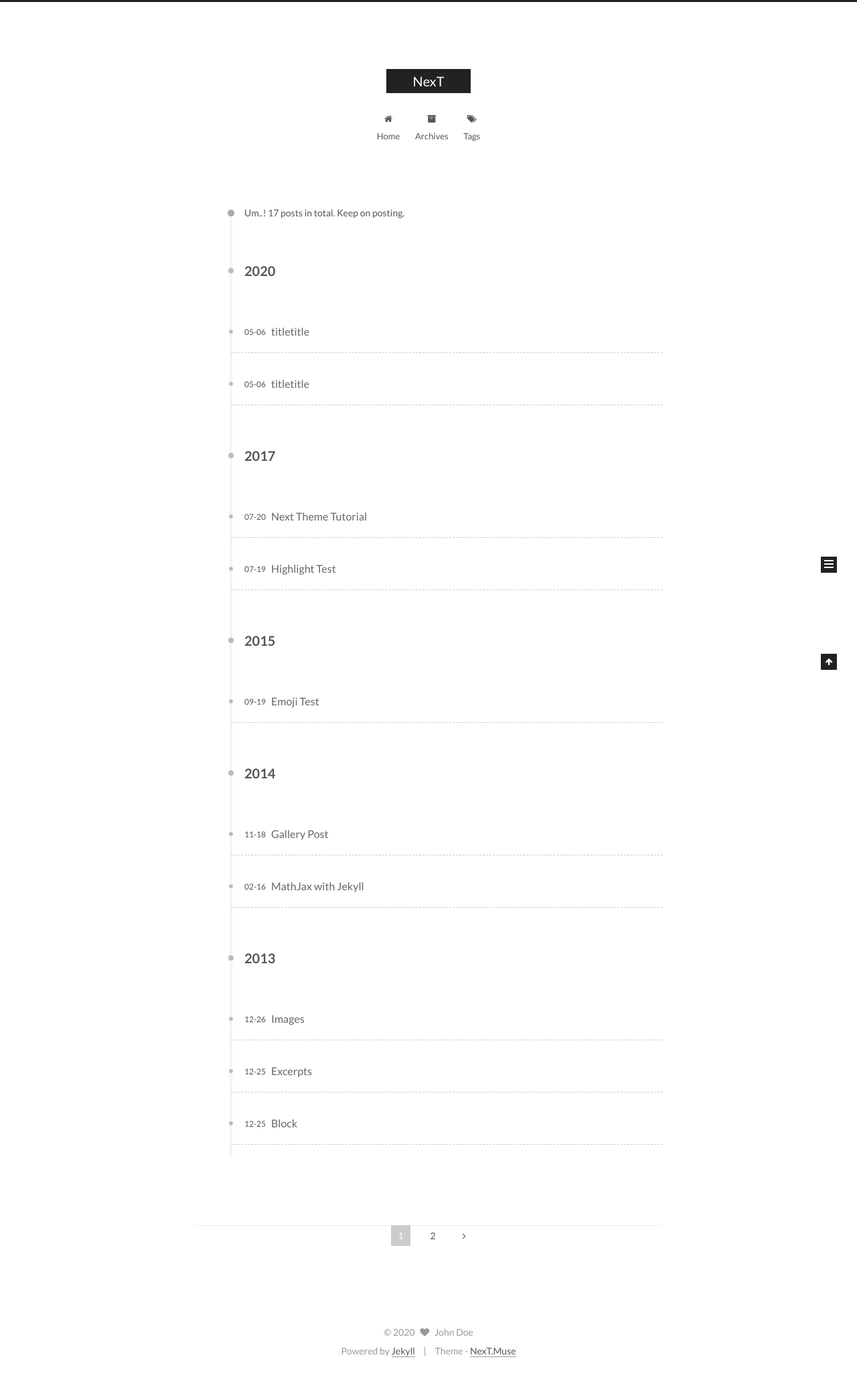
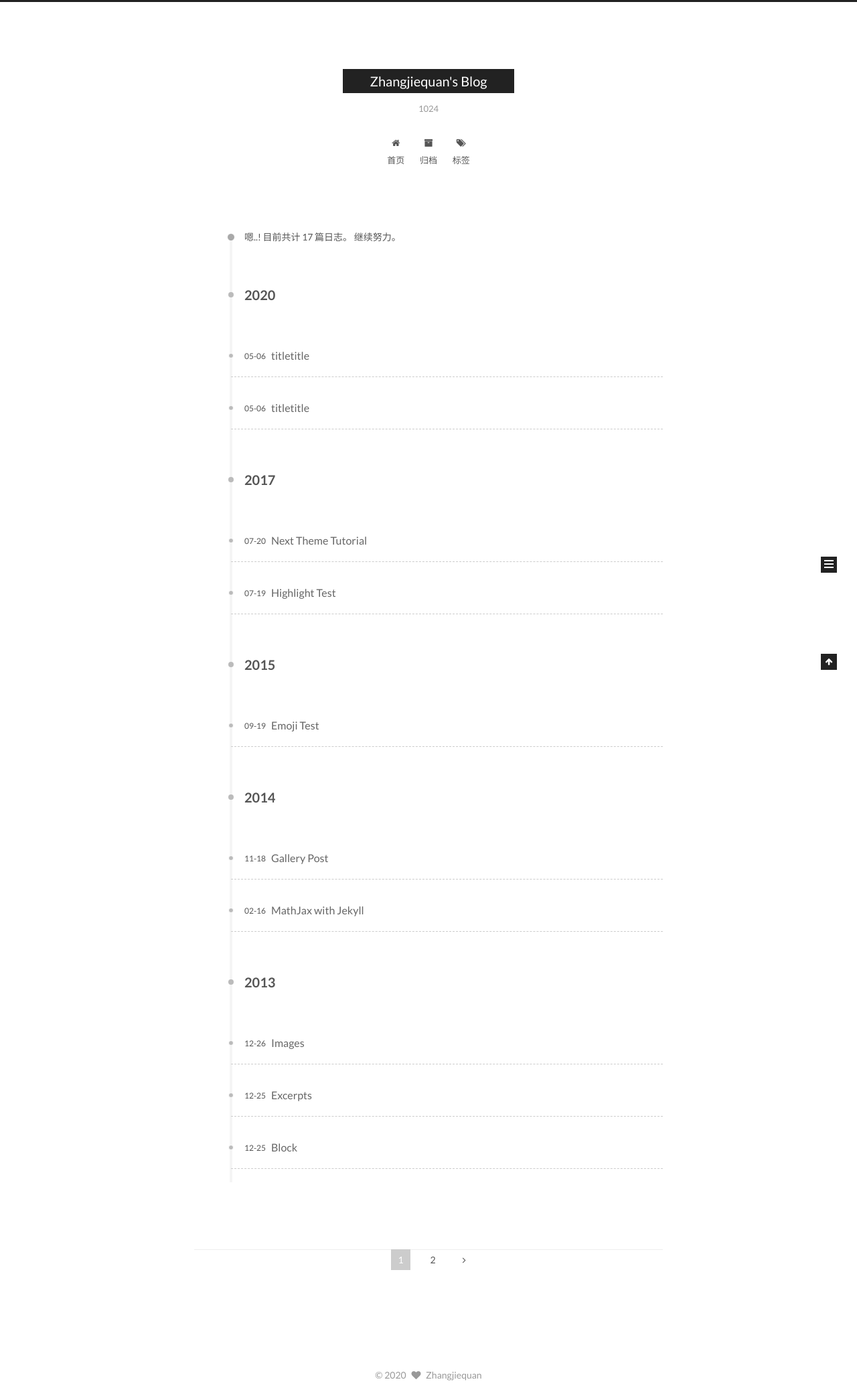
Before and after one commit to zhangjiequan/TestBlog4, a Jekyll site: the page built from archives/index.html, in a window 1280 px wide. Shown: the whole page at 67% size. Built offline with Jekyll 4.4.1, drawn with Linux system fonts in a browser that asks for light colours; before the commit the page ends 2051 px from its top, so only the background shows below that.

Commit message:
change some configs

```diff
--- a/_config.yml
+++ b/_config.yml
@@ -4,12 +4,12 @@
 # ---------------------------------------------------------------
 
 # Site
-title: NexT
-subtitle:
-description:
-author: John Doe
+title: Zhangjiequan's Blog
+subtitle: 1024
+description: 我的笔记
+author: Zhangjiequan
 # Support language: de, en, fr-FR, id, ja, ko, pt-BR, pt, ru, zh-Hans, zh-hk, zh-tw
-language: en
+language: zh-Hans
 date_format: '%Y-%m-%d'
 
 # URL
@@ -87,13 +87,13 @@ keywords: "Jekyll, NexT"
 rss:
 
 # Specify the date when the site was setup
-#since: 2015
+since: 2020
 
 # icon between year and author @Footer
 authoricon: heart
 
 # Footer `powered-by` and `theme-info` copyright
-copyright: true
+copyright: false
 
 # ---------------------------------------------------------------
 # SEO Settings
```
Also changed, not shown: assets/favicon.ico (added).
